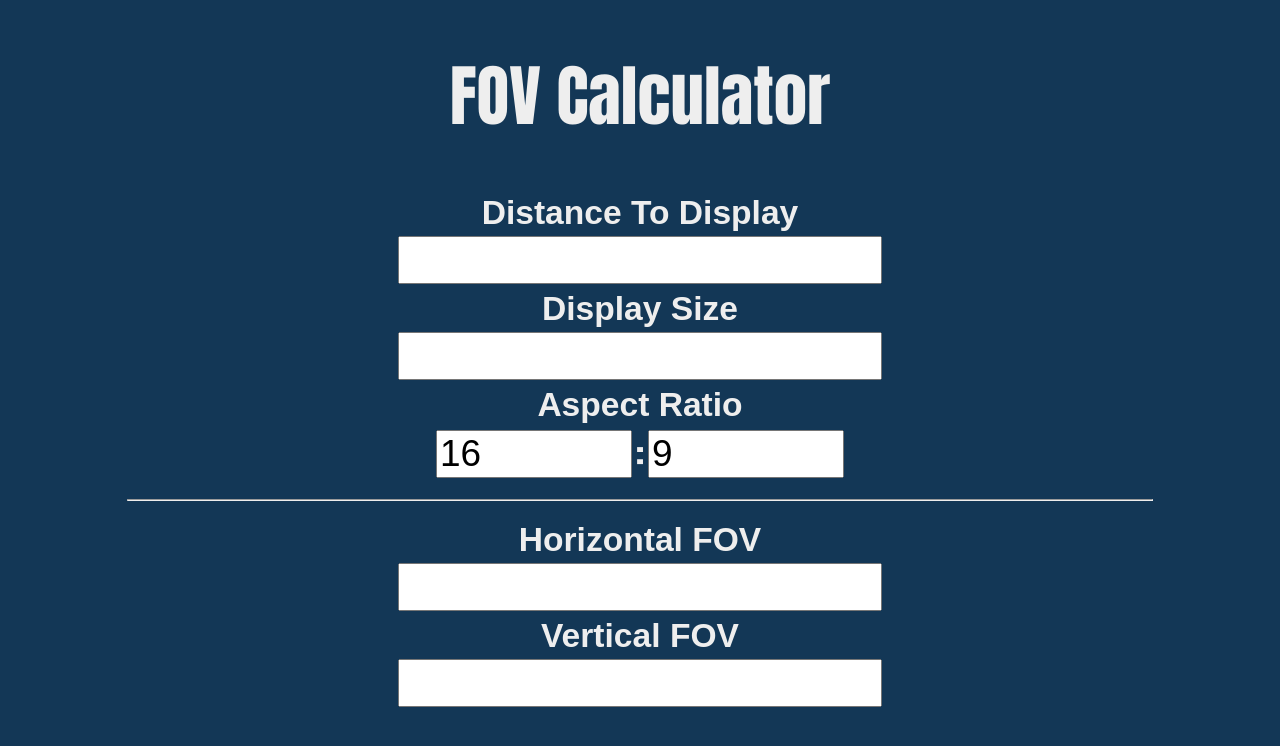
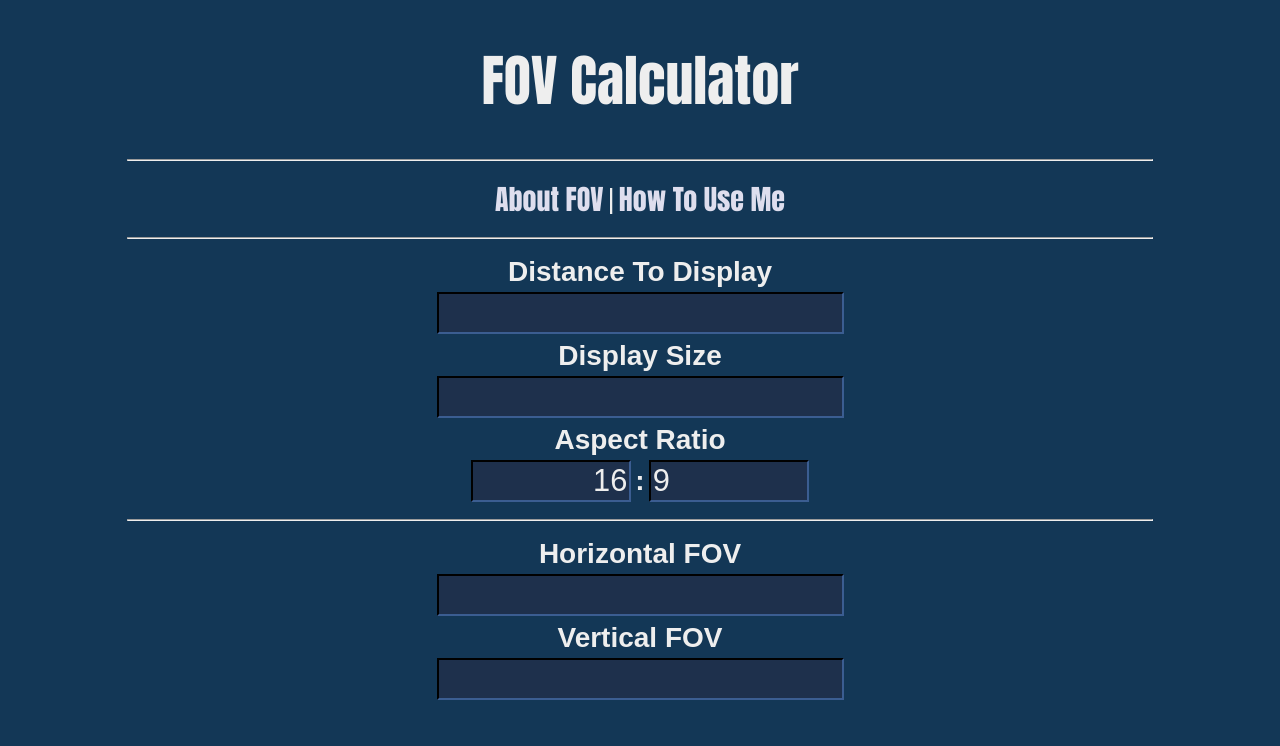
Before and after one commit to Puulis/Puulis.github.io, a plain HTML site: page index.htm in a window 1280 px wide. Drawn offline with Linux system fonts and the light colour scheme.

Commit message:
Add files via upload

```diff
--- a/default.css
+++ b/default.css
@@ -3,13 +3,17 @@ Body
 	background-color: #133756;
 	text-align:center;
 	width: device-width;
-	font-size:4.2vh;
+	font-size:3.5vh;
 }
 input {
 	font-size:1.1em;
+	background-color:#1e304c;
+	border-color:#19273d;
+	color:#eeeeee;
+	text-align:center;
 }
 p1 {
-	font-family: Impact, Charcoal, sans-serif;
+	font-family: Charcoal, sans-serif;
 	color: #eeeeee;
 }
 
@@ -20,6 +24,7 @@ th {
 h1 {
 	font-family: Impact, Charcoal, sans-serif;
 	color: #eeeeee;
+	text-align:center;
 }
 table.center {
 	margin-left:auto;
@@ -28,3 +33,23 @@ table.center {
 hr {
 	width: 80vw;
 }
+a:link {
+
+	color: #dedeee;
+	font-family: Impact, Charcoal, sans-serif;
+	text-decoration:none;
+}
+a:visited {
+	color: #aaaabe;
+	font-family: Impact, Charcoal, sans-serif;
+	text-decoration:none;
+}
+a:hover {
+	color: #f5f5ff;
+	font-family: Impact, Charcoal, sans-serif;
+	text-decoration:underline;
+}
+a:active {
+
+
+}
--- a/index.htm
+++ b/index.htm
@@ -10,9 +10,9 @@
 
 		<script language="javascript">
 			function findmyfov() {
-			var _dist = parseInt(document.getElementById('dist').value);
+			var _dist = parseFloat(document.getElementById('dist').value);
 
-			var _size = parseInt(document.getElementById('size').value);
+			var _size = parseFloat(document.getElementById('size').value);
 
 			var _aspecth = parseInt(document.getElementById('aspecth').value);
 
@@ -33,7 +33,21 @@
 		</script>
 		<div id="pwrap">
  		<h1>FOV Calculator</h1>
-
+			<hr>
+			<table class="center">
+				<tr>
+					<td>
+						<a href="about.htm">About FOV </a>
+					</td>
+					<td>
+						<p1> | </p1>
+					</td>
+					<td>
+						<a href="howto.htm">How To Use Me </a>
+					</td>
+				</tr>
+			</table>
+			<hr>
 		<table class="center">
 			<th>
 				Distance To Display
@@ -63,12 +77,12 @@
 			</th>
 			<tr>
 				<td>
-				<input type="text" id="aspectw" value="16" style="width: 23.5vh;" onkeyup="findmyfov();" maxlength="2" />
+				<input type="text" style="text-align:right; width: 19vh;" id="aspectw" value="16" onkeyup="findmyfov();" />
 				</td>
 				<td>
 					<p1><b>:</b></p1>
 				<td>
-				<input type="text" id="aspecth" value="9" style="width: 23.5vh;" onkeyup="findmyfov();" maxlength="2" />
+				<input type="text" style="text-align:left; width: 19vh;" id="aspecth" value="9" onkeyup="findmyfov();" />
 				</td>
 			</tr>
 		</table>
@@ -95,6 +109,7 @@
 		</table>
 
 
+
 	</div>
 	</body>
 
```
Also changed, not shown: about.htm (added, +34 -0 lines), howto.htm (added, +34 -0 lines).
